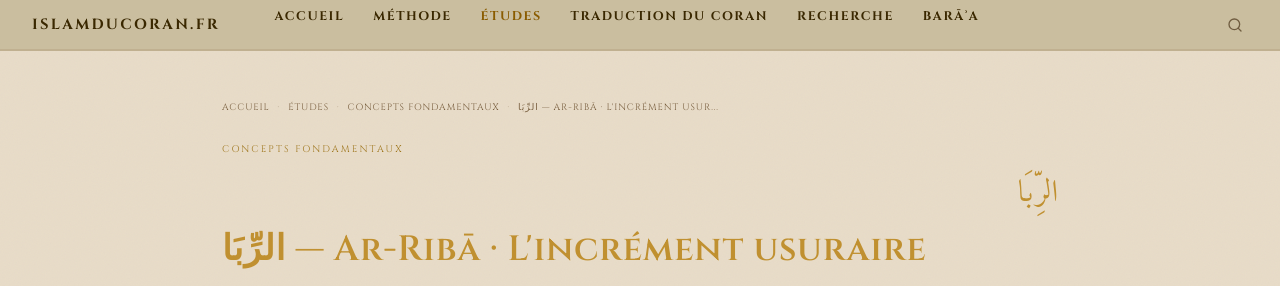
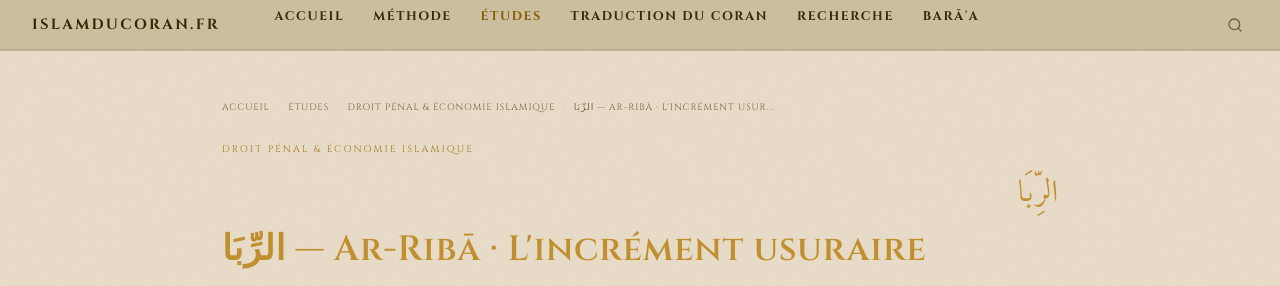
Before and after one commit to Makhuwcoder/islamducoran, a Jekyll site: the page built from _etudes/riba.md, in a window 1280 px wide and 900 px high. Shown: the top 286 px of the window. Built offline with Jekyll 4.4.1, drawn with Linux system fonts in a browser that asks for light colours.

Commit message:
Thème: Droit pénal & Économie islamique [510]

```diff
--- a/_etudes/riba.md
+++ b/_etudes/riba.md
@@ -2,8 +2,9 @@
 layout: etude
 title: "الرِّبَا — Ar-Ribā · L'incrément usuraire"
 subtitle: "Le surplus que l'on prélève sur ce que l'on a prêté — ce que le texte dit, ce que le texte ne dit pas, à qui s'adresse l'interdiction et ce que certains prétendent en avoir fait"
-categorie: "Concepts fondamentaux"
-categorie_slug: "concepts"
+categorie: "Droit pénal & Économie islamique"
+categorie_slug: "droit"
+order: 510
 racine: "ر-ب-و"
 racine_ar: "الرِّبَا"
 date: 2026-04-16
```
